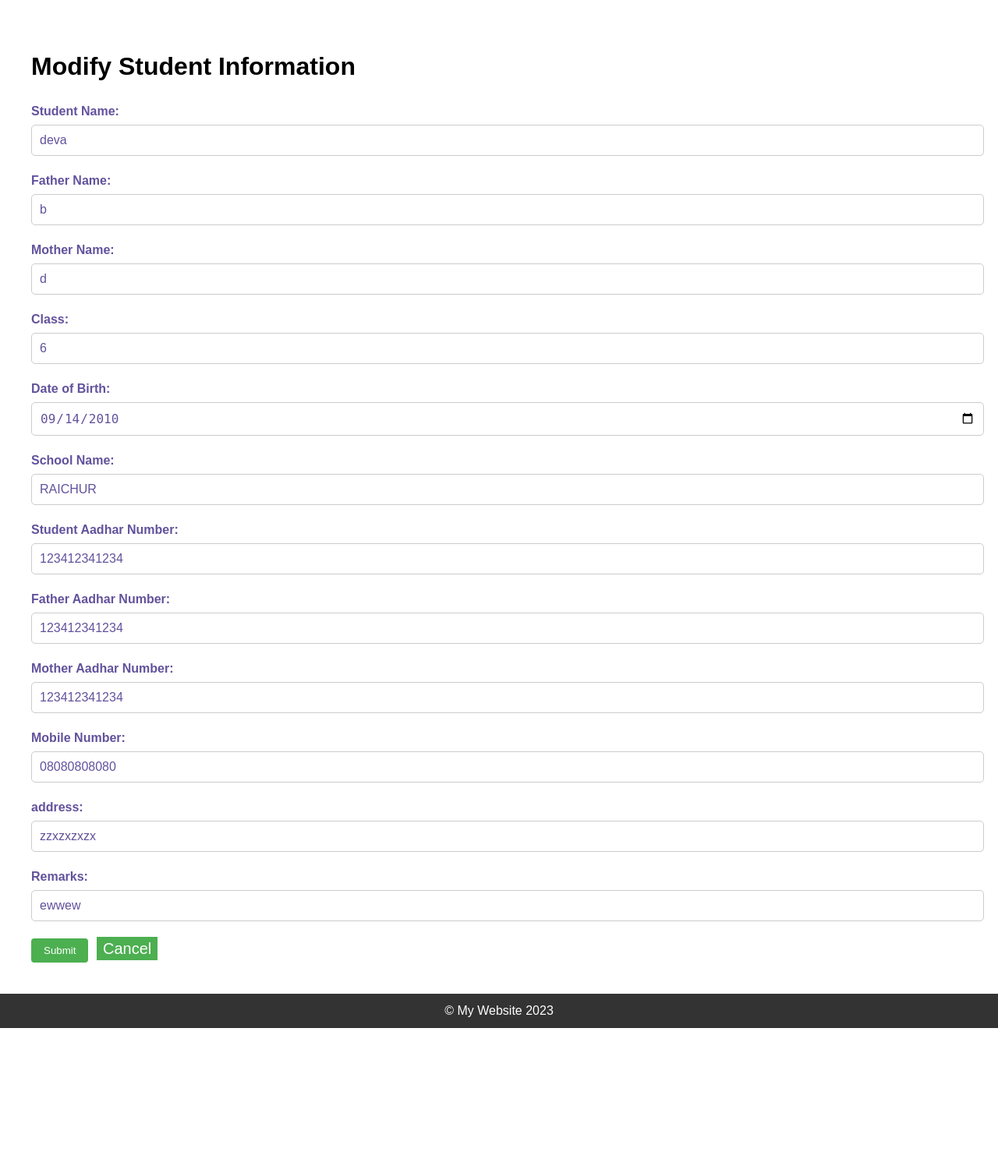
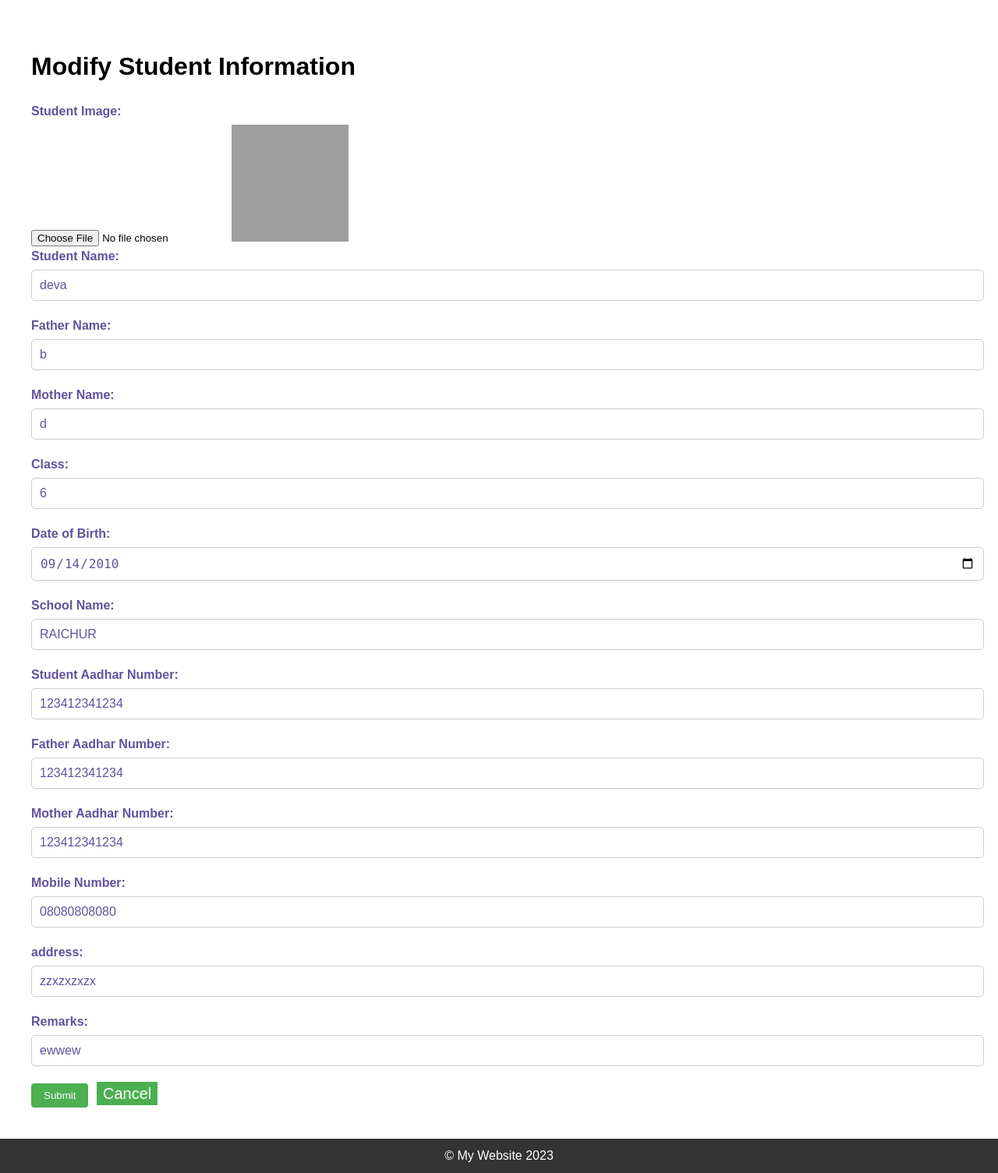
Before and after one commit to bkdevaraj/student_data, a Django app: page /modify_student/13/ in a window 1280 px wide. Shown: the part 84-1589 px from the top of the page at 78% size. Before the commit the page ends 1403 px from the top, so only its background shows below. Run offline with Django 4.2, Linux system fonts and the light colour scheme; data comes from the database, SQL or seed files in the repository; both versions use the stored data as it was after the commit; some libraries are stand-ins or nearby versions; grey boxes are pictures that could not be loaded.

Commit message:
upload image at modify and remarks flase

```diff
--- a/studentsdataform/forms.py
+++ b/studentsdataform/forms.py
@@ -14,7 +14,7 @@ class StudentForm(forms.ModelForm):
     mobile_number = forms.CharField(max_length=150)
     address = forms.CharField(max_length=500, initial='Unknown')
     image = forms.ImageField(required=False)
-    remarks = forms.CharField(widget=forms.Textarea)
+    remarks = forms.CharField(widget=forms.Textarea, required=False)
 
     class Meta:
         model = Student
--- a/studentsdataform/views.py
+++ b/studentsdataform/views.py
@@ -146,12 +146,18 @@ def delete_students(request):
 def modify_student(request, student_id):
     # Get the student object by id, or return a 404 error if not found
     student = get_object_or_404(Student, id=student_id)
-
+    new_image = request.FILES.get('image')
     # If the request method is POST, process the form data
     if request.method == 'POST':
-        form = StudentForm(request.POST, instance=student)
+        form = StudentForm(request.POST,request.FILES, instance=student)
         if form.is_valid():
+            student = form.save(commit=False)
+            student.image = request.FILES['image']
+            student.save()
             form.save()
+
+
+
             return redirect('studentsdataform:student_list')
     else:
         form = StudentForm(instance=student)
--- a/templates/modify_student.html
+++ b/templates/modify_student.html
@@ -4,7 +4,7 @@
 
   <div class="container mt-5">
     <h1 class="text-center mb-5">Modify Student Information</h1>
-    <form method="POST" class="card p-5">
+    <form method="POST" enctype="multipart/form-data" class="card p-5">
       {% csrf_token %}
       <script src="https://code.jquery.com/jquery-3.6.0.min.js"></script>
     <script src="https://code.jquery.com/ui/1.13.0/jquery-ui.min.js"></script>
@@ -82,7 +82,16 @@
         margin-top: 20px;
       }
     </style>
+
       <input type="hidden" name="student_id" value="{{ student.id }}">
+
+      <div class="mb-3">
+    <label for="image" class="form-label">Student Image:</label>
+    <input type="file" id="image" name="image" accept="image/*">
+    {% if student.image %}
+        <img src="{{ student.image.url }}" alt="Student Image" style="width: 150px; height: 150px;">
+    {% endif %}
+    </div>
 
       <div class="mb-3">
         <label for="student_name" class="form-label">Student Name:</label>
```
Also changed, not shown: db.sqlite3.
